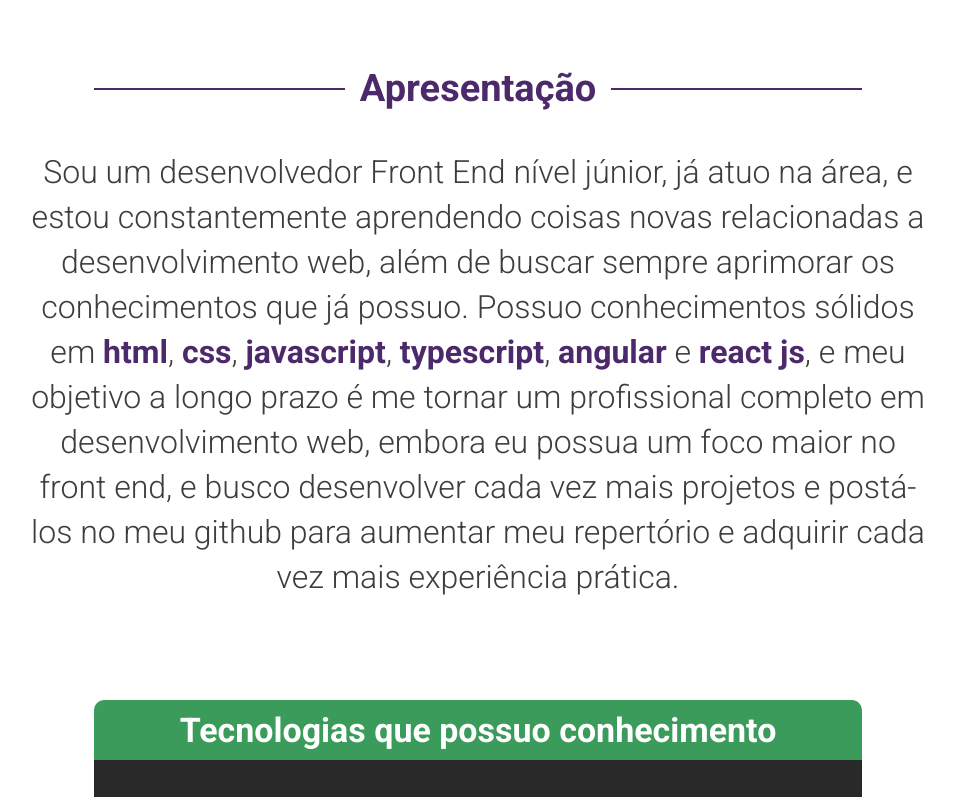
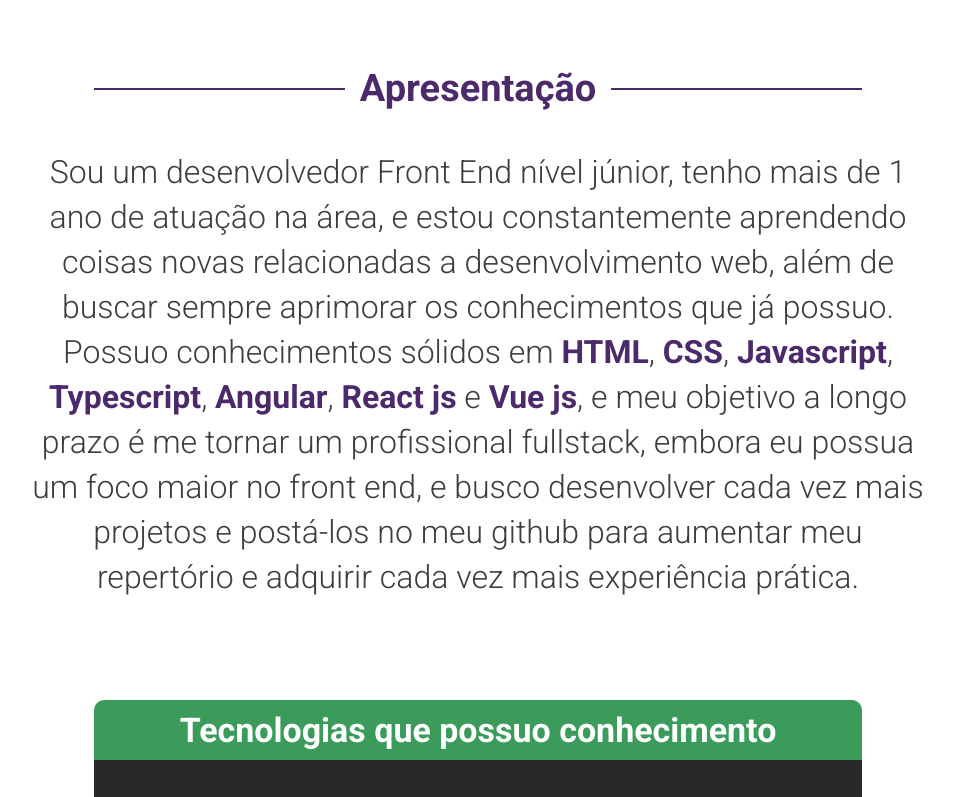
Before and after one commit to JoaoP-Sa/portfolio, a React (Create React App) app: page / in a window 1280 px wide. Shown: the part 642-1439 px from the top of the page, without its empty margins (162-1116 px from the left). Built offline with nearby package versions, Linux system fonts and the light colour scheme.

Commit message:
updated portfolio info

```diff
--- a/src/Header.js
+++ b/src/Header.js
@@ -89,11 +89,10 @@ ser inseridos ou removidos da tela, e o intervalo no qual isso irá acontecer*/
                                     "HTML",
                                     "CSS",
                                     "JavaScript",
-                                    "Typescript",
+                                    "TypeScript",
                                     "Angular",
                                     "React js",
-                                    "PHP",
-                                    "MySql"
+                                    "Vue js"
                                 ]'
                        id="insert" className="visible"></span>
                 </div>
--- a/src/Intro.js
+++ b/src/Intro.js
@@ -36,13 +36,14 @@ class Intro extends React.Component{
                 </div>
 
                 <div className="mydescription">
-                    <p>Sou um desenvolvedor Front End nível júnior, já atuo na área, e estou constantemente aprendendo coisas
-                       novas relacionadas a desenvolvimento web, além de buscar sempre aprimorar os conhecimentos que
-                       já possuo. Possuo conhecimentos sólidos em <strong>html</strong>, <strong>css</strong>, <strong>javascript</strong>
-                       , <strong>typescript</strong>, <strong>angular</strong> e <strong>react js</strong>,
-                       e meu objetivo a longo prazo é me tornar um profissional completo em desenvolvimento web, embora eu
-                       possua um foco maior no front end, e busco desenvolver cada vez mais projetos e postá-los no meu github para aumentar
-                       meu repertório e adquirir cada vez mais experiência prática.
+                    <p>Sou um desenvolvedor Front End nível júnior, tenho mais de 1 ano de atuação na área, e estou
+                       constantemente aprendendo coisas novas relacionadas a desenvolvimento web, além de buscar sempre
+                       aprimorar os conhecimentos que já possuo. Possuo conhecimentos sólidos em <strong>HTML</strong>
+                       , <strong>CSS</strong>, <strong>Javascript</strong>, <strong>Typescript</strong>
+                       , <strong>Angular</strong>, <strong>React js</strong> e <strong>Vue js</strong>,
+                       e meu objetivo a longo prazo é me tornar um profissional fullstack, embora eu
+                       possua um foco maior no front end, e busco desenvolver cada vez mais projetos e postá-los no meu github
+                       para aumentar meu repertório e adquirir cada vez mais experiência prática.
                     </p>
                 </div>
             </section>
```
